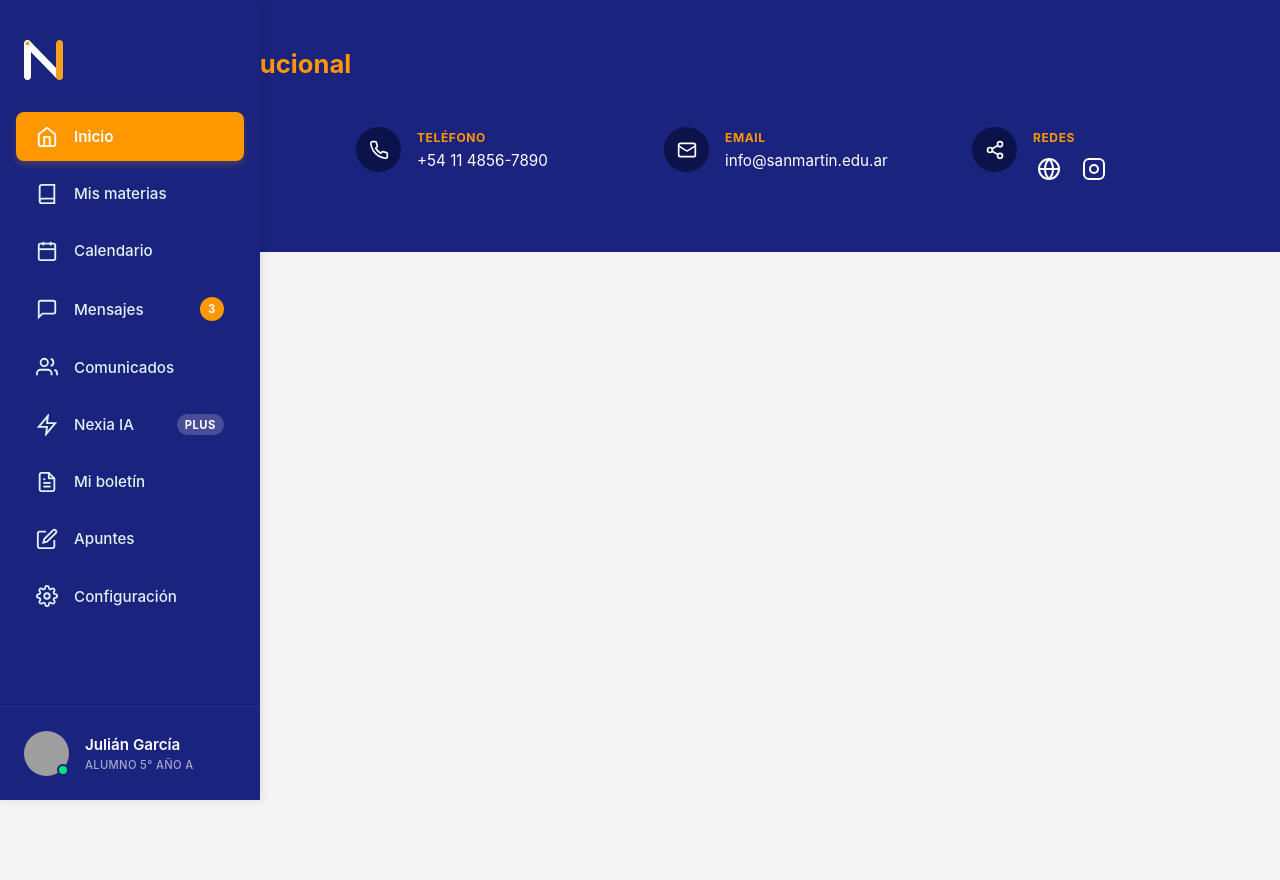
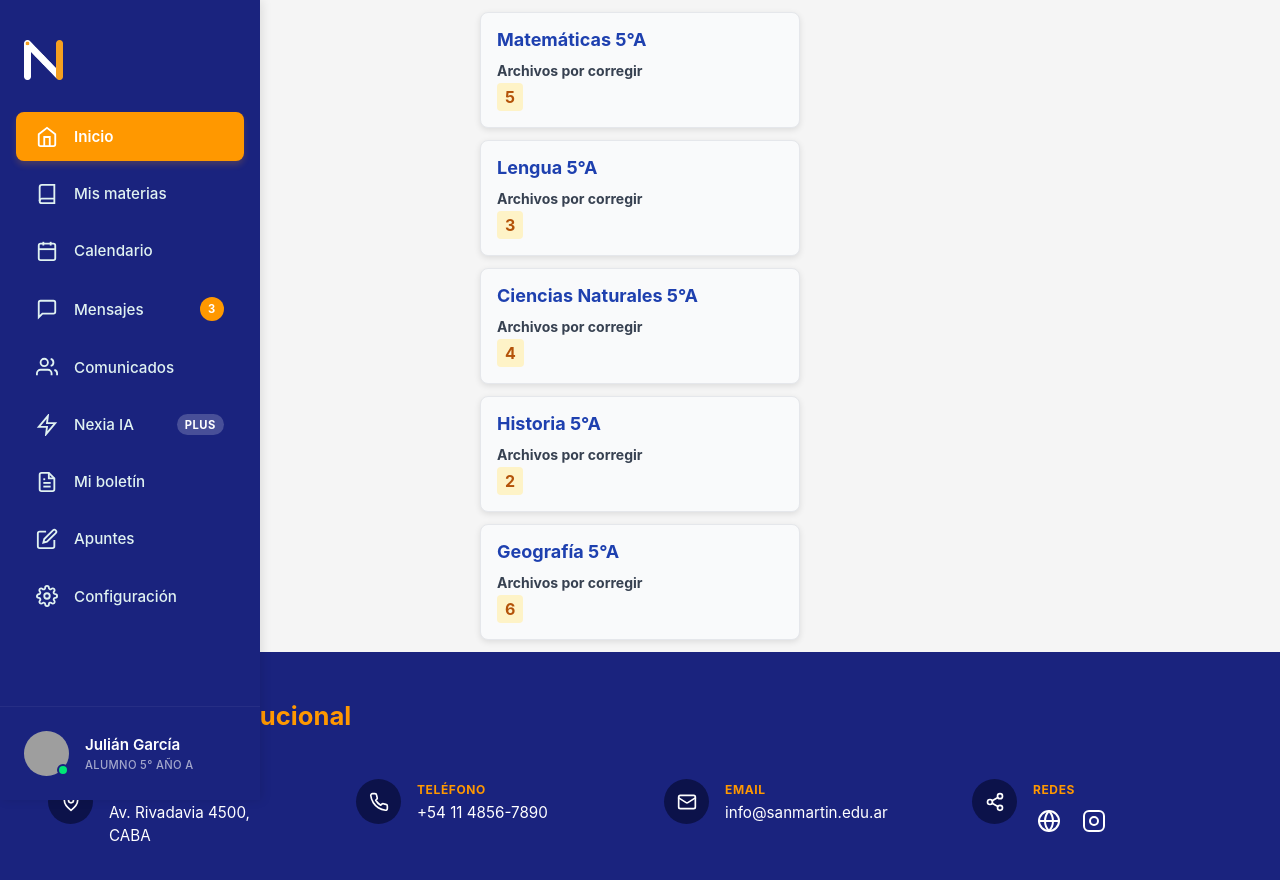
Before and after one commit to UrielGalanti/NEXIA-front-, a React (Vite) app: page / in a window 1280 px wide. Shown: the top 880 px of the page. Before the commit the page ends 800 px from the top, so only its background shows below. Built offline with nearby package versions, Linux system fonts and the light colour scheme; grey boxes are pictures that could not be loaded.

Commit message:
react router instalado

```diff
--- a/package.json
+++ b/package.json
@@ -11,7 +11,8 @@
   },
   "dependencies": {
     "react": "^19.2.6",
-    "react-dom": "^19.2.6"
+    "react-dom": "^19.2.6",
+    "react-router": "^7.15.1"
   },
   "devDependencies": {
     "@eslint/js": "^10.0.1",
--- a/src/App.jsx
+++ b/src/App.jsx
@@ -5,6 +5,7 @@ import heroImg from './assets/hero.png'
 import './App.css'
 import Sidebar from './componentes/alumnos/SideBar'
 import Footer from './componentes/footer'
+import MisMaterias from './componentes/profesor/paginas/MisMaterias/MisMaterias'
 
 function App() {
   const [count, setCount] = useState(0)
@@ -12,6 +13,7 @@ function App() {
   return (
     <>
       <Sidebar/>
+      <MisMaterias/>
       <Footer/>
     </>
   )
--- a/src/componentes/profesor/Materia/index.jsx
+++ b/src/componentes/profesor/Materia/index.jsx
@@ -1,11 +1,11 @@
 import React from "react";
 import PorCorregir from "../PorCorregir";
-import 'materia.css';
+import './materia.css';
 
 const Materia = ({ materia, grado, aCorregir }) => {
   return (
     <div className="card">
-        <h2>{subject} {grade}</h2>
+        <h2>{materia} {grado}</h2>
       <section className="cardBody">
         <PorCorregir aCorregir={aCorregir}/>
       </section>
--- a/src/componentes/profesor/PorCorregir/index.jsx
+++ b/src/componentes/profesor/PorCorregir/index.jsx
@@ -1,6 +1,6 @@
 
 import React from "react";
-import 'porCorregir.css';
+import './porCorregir.css';
 
 const PorCorregir = ({aCorregir}) => {
   return (
--- a/src/componentes/profesor/paginas/MisMaterias/MisMaterias.jsx
+++ b/src/componentes/profesor/paginas/MisMaterias/MisMaterias.jsx
@@ -1,10 +1,5 @@
 import { useState } from 'react'
-import reactLogo from './assets/react.svg'
-import viteLogo from './assets/vite.svg'
-import heroImg from './assets/hero.png'
-import './App.css'
-import Sidebar from './componentes/alumnos/SideBar'
-import Footer from './componentes/footer'
+import Materia from '../../Materia'
 
 function MisMaterias() {
   const [materias, setMaterias] = useState([
@@ -41,7 +36,6 @@ function MisMaterias() {
   ])
   return (
     <>
-      <Sidebar/>
        {materias.map((item) => (
         <Materia
           key={item.id}
@@ -50,7 +44,6 @@ function MisMaterias() {
           aCorregir={item.aCorregir}
         />
       ))}
-      <Footer/>
     </>
   )
 }
```
Also changed, not shown: 1 other file (tests, documents, lock files or other folders).
